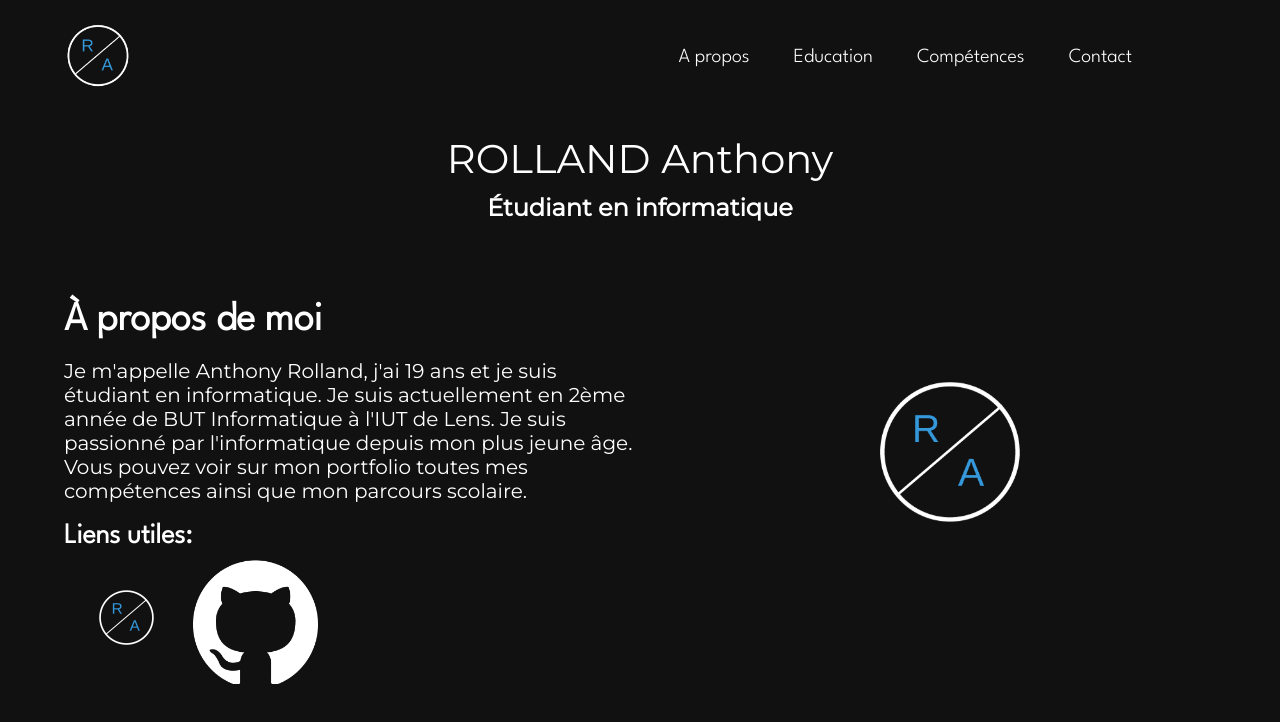
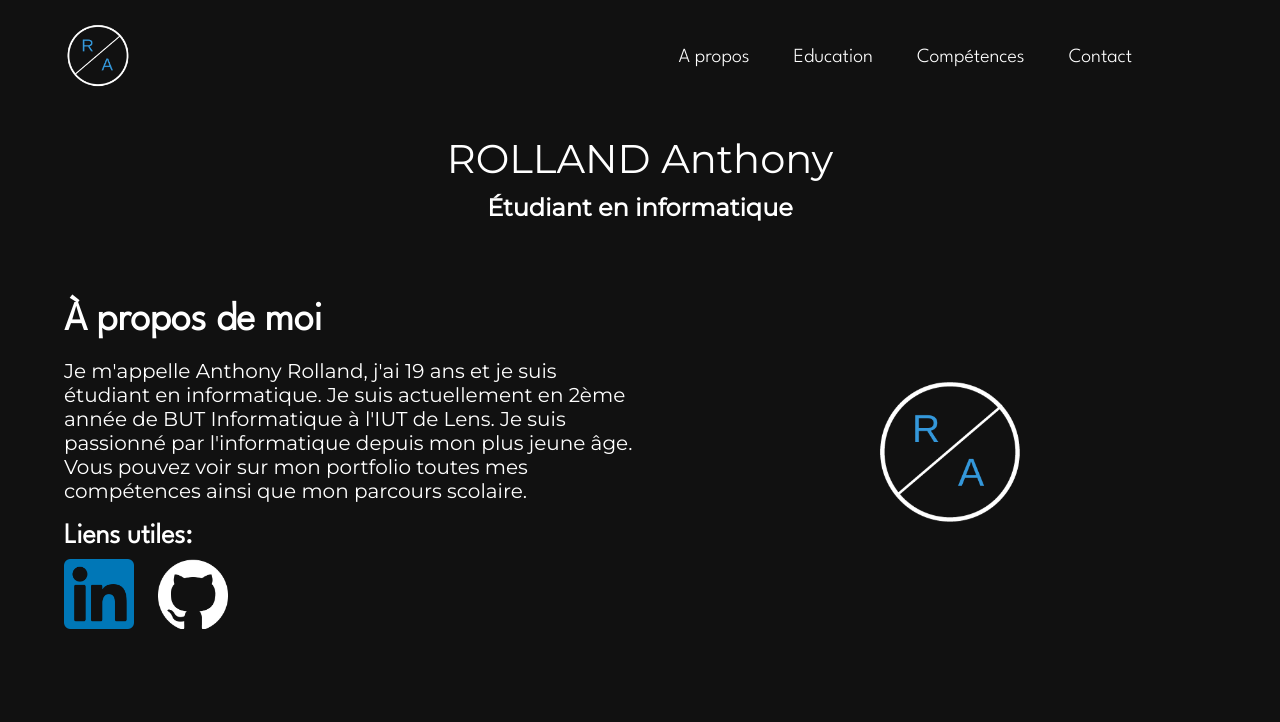
Before and after one commit to PotlaETU/portfolioAnthonyRolland, a plain HTML site: page index.html in a window 1280 px wide. Drawn offline with Linux system fonts and the light colour scheme.

Commit message:
:zap: Ajout des bonnes images dans le css avec le lien vers mes différents réseaux sociaux + les logos à la bonne taille

```diff
--- a/index.html
+++ b/index.html
@@ -31,8 +31,8 @@
                     <p>Je m'appelle Anthony Rolland, j'ai 19 ans et je suis étudiant en informatique. Je suis actuellement en 2ème année de BUT Informatique à l'IUT de Lens. Je suis passionné par l'informatique depuis mon plus jeune âge.
                         Vous pouvez voir sur mon portfolio toutes mes compétences ainsi que mon parcours scolaire.
                     <h2>Liens utiles:</h2>
-                    <a href="#"><img src="img/R.png" alt="LinkedIn"></a>
-                    <a href="#"><img src="img/github-mark-white.png" alt="GitHub"></a>
+                    <a href="https://www.linkedin.com/in/anthony-rolland-info"><img src="img/linkedin.png" alt="LinkedIn" style="width: 70px; height: 70px;"></a>
+                    <a href="https://github.com/PotlaETU"><img src="img/github-mark-white.png" alt="GitHub" style="width: 70px; height: 70px; margin-left: 20px;"></a>
                 </div>
                 <div class="apropos2">
                     <img src="img/R.png" alt="moi">
```
